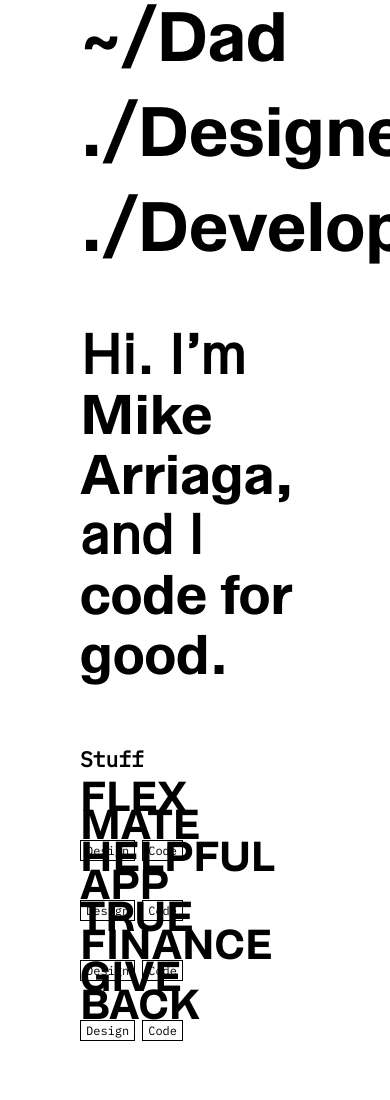
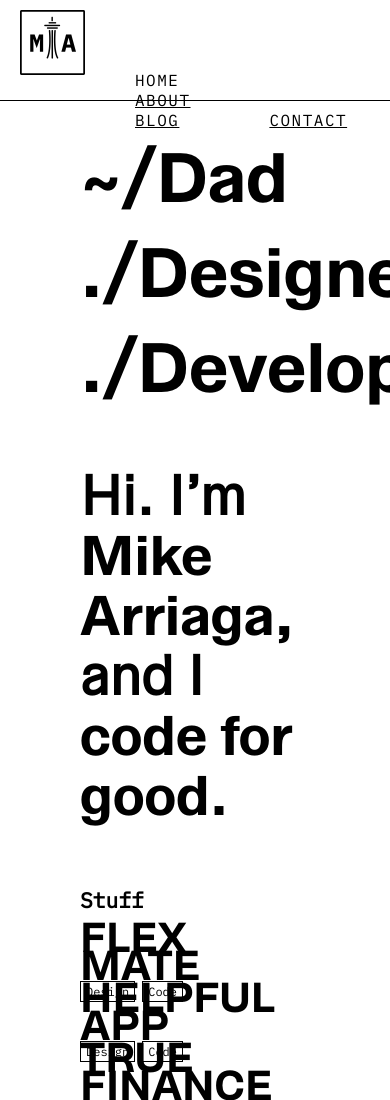
Before and after one commit to MichaelArriaga/Portfolio, a Gatsby site: page / in a window 390 px wide. Shown: the top 1100 px of the page. Built offline with nearby package versions, Linux system fonts and the light colour scheme; Gatsby itself is replaced by a stand-in of ours.

Commit message:
Add active links

```diff
--- a/src/components/header-css-module.module.css
+++ b/src/components/header-css-module.module.css
@@ -50,6 +50,12 @@
 
 
 
+.activeLink {
+  text-decoration: underline;
+}
+
+
+
 
 @media only screen and (max-width: 768px) {
 
@@ -58,7 +64,7 @@
   }
 
   .headerContainerResponsive {
-    display: none;
+    display: block;
   }
 
   .headerContainerResponsive > ul {
@@ -100,4 +106,5 @@
 
 
 
+
 }
--- a/src/components/header.js
+++ b/src/components/header.js
@@ -8,9 +8,9 @@ export default () => (
   <div className={styles.headercontainer}>
     <ul>
     <li className={styles.headerListItem}><Link to="/" className={styles.headerLink}><img src={mikeicon} alt="not loaded"/></Link></li>
-      <li className={styles.headerListItem}><Link to="/" className={styles.headerLink}>Contact</Link></li>
-      <li className={styles.headerListItem}><Link to="/" className={styles.headerLink}>Blog</Link></li>
-      <li className={styles.headerListItem}><Link to="/" className={styles.headerLink}>About</Link></li>
+      <li className={styles.headerListItem}><Link to="/projects/flex-mate" className={styles.headerLink} activeClassName={styles.activeLink}>Contact</Link></li>
+      <li className={styles.headerListItem}><Link to="/" className={styles.headerLink} activeClassName={styles.activeLink}>Blog</Link></li>
+      <li className={styles.headerListItem}><Link to="/" className={styles.headerLink} activeClassName={styles.activeLink}>About</Link></li>
     </ul>
   </div>
 
--- a/src/components/responsive-header.js
+++ b/src/components/responsive-header.js
@@ -8,10 +8,10 @@ export default () => (
   <div className={styles.headerContainerResponsive} style={{marginBottom: '40px'}}>
   <img className={[styles.mikeIconAlt, styles.headerIconResponsive].join(' ')} src={mikeiconalt} alt="not loaded"/>
     <ul>
-      <li className={styles.headerListItemResponsive}><Link to="/" className={styles.headerLink}>HOME</Link></li>
-      <li className={styles.headerListItemResponsive}><Link to="/" className={styles.headerLink}>ABOUT</Link></li>
-      <li className={styles.headerListItemResponsive}><Link to="/" className={styles.headerLink}>BLOG</Link></li>
-      <li className={styles.headerListItemResponsive}><Link to="/" className={styles.headerLink}>CONTACT</Link></li>
+      <li className={styles.headerListItemResponsive}><Link to="/projects/flex-mate" className={styles.headerLink} activeClassName={styles.activeLink}>HOME</Link></li>
+      <li className={styles.headerListItemResponsive}><Link to="/" className={styles.headerLink} activeClassName={styles.activeLink}>ABOUT</Link></li>
+      <li className={styles.headerListItemResponsive}><Link to="/" className={styles.headerLink} activeClassName={styles.activeLink}>BLOG</Link></li>
+      <li className={styles.headerListItemResponsive}><Link to="/" className={styles.headerLink} activeClassName={styles.activeLink}>CONTACT</Link></li>
     </ul>
   </div>
 )
```
